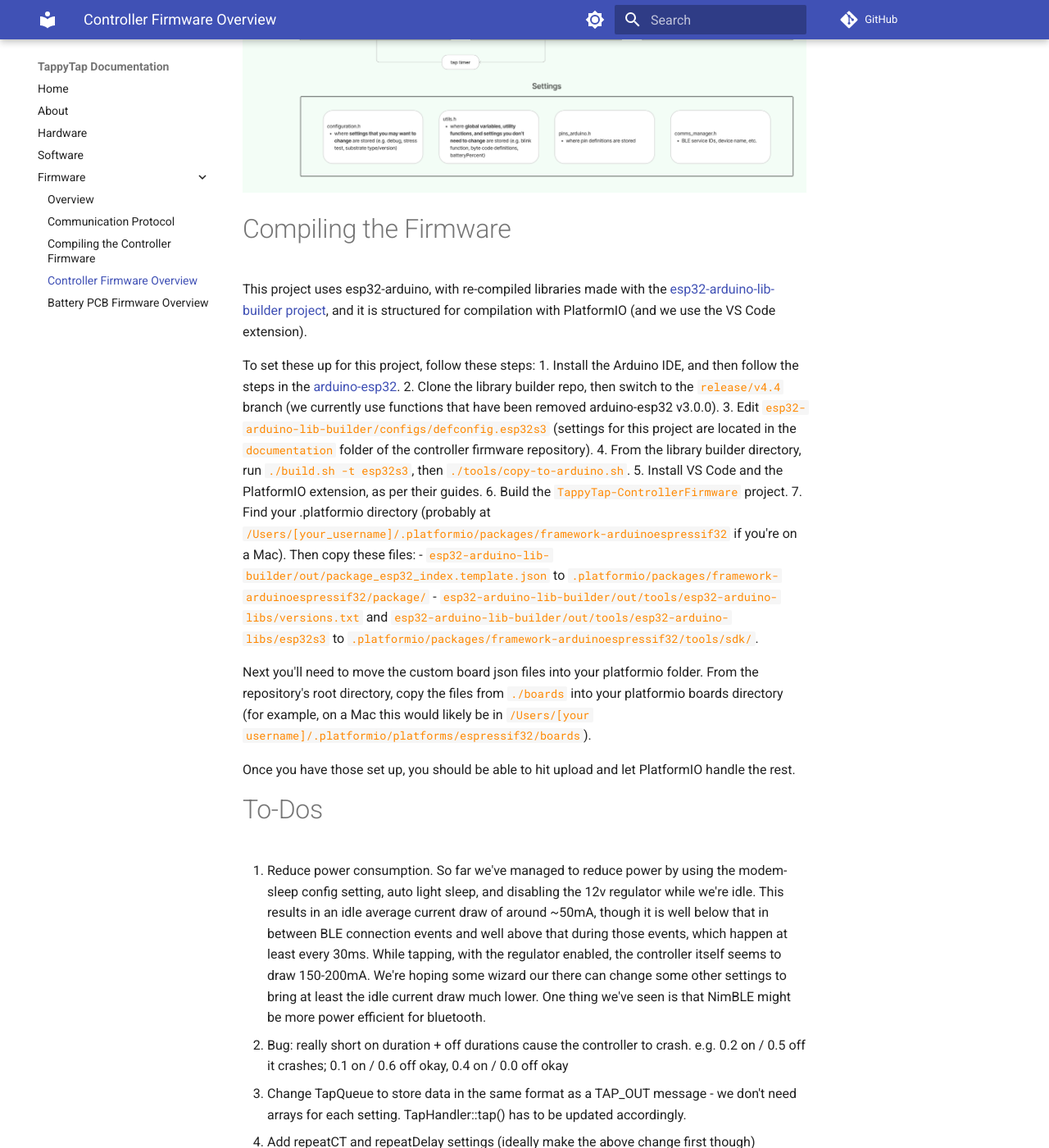
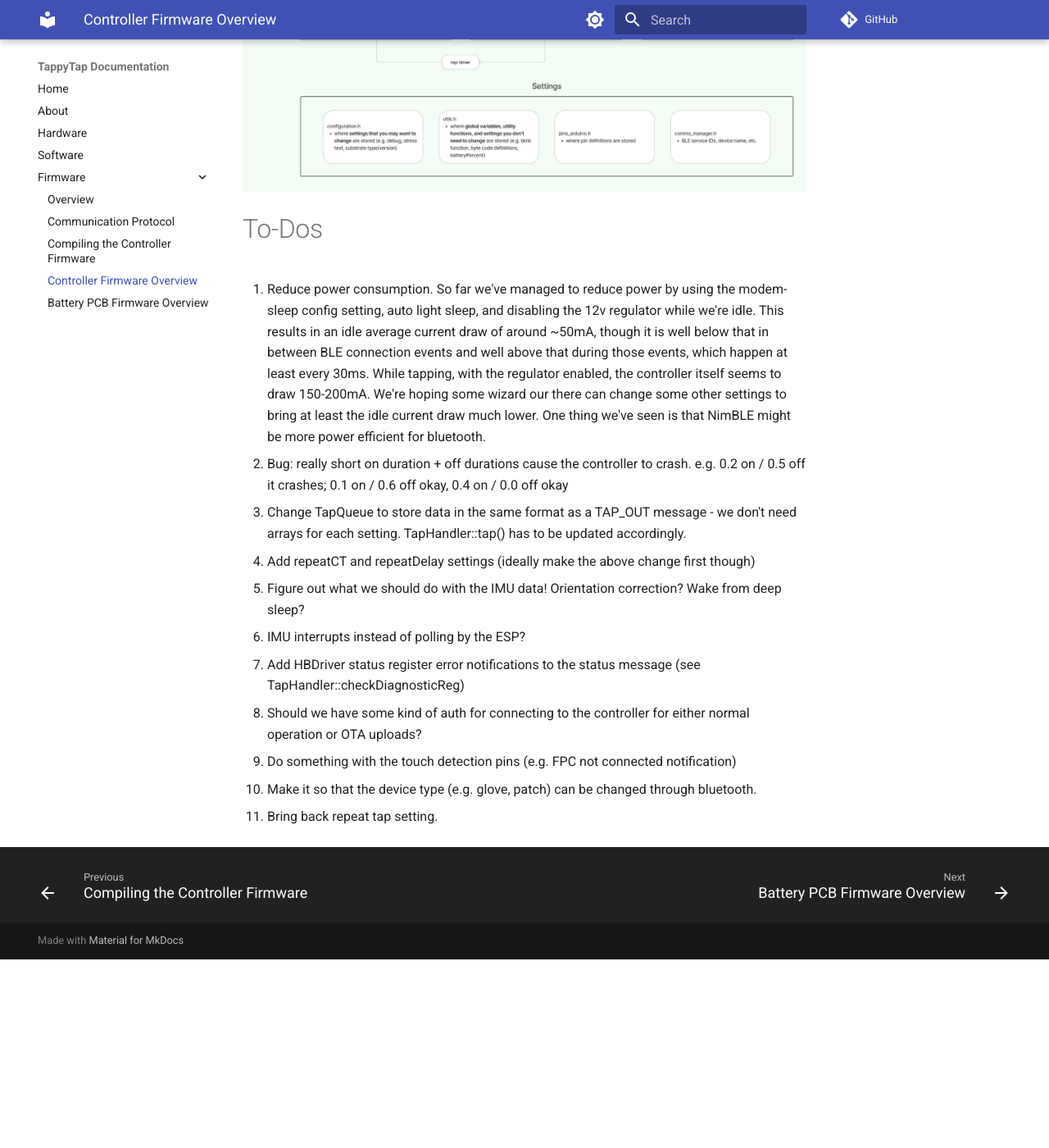
Before and after one commit to 0102io/docs, an MkDocs documentation site: the page built from docs/fwdocs/controllerfw.md, in a window 1280 px wide and 1400 px high, scrolled down 550 px. Shown: the whole window at 82% size. Built offline with MkDocs 1.6.1 and Material for MkDocs 9.7.7, drawn with Linux system fonts in a browser that asks for light colours; comment, search, counter and statistics services are not loaded; after the commit the page ends 1720 px from its top, so only the background shows below that; some of the changed text lies outside the part shown.

Commit message:
Move compilation instructions from controllerfw to compiling.md and update instructions

````diff
--- a/docs/fwdocs/controllerfw.md
+++ b/docs/fwdocs/controllerfw.md
@@ -5,25 +5,6 @@ The controller firmware can be found [here](https://github.com/0102io/testing/tr
 The controller's primary job is to receive a set of taps via the [bluetooth protocol](./protocol.md) and execute the taps with precise timing. The code is summarized by this flow chart:
 
 ![controller firmware flowchart](../images/controllerFirmwareFlowchart.png)
-
-# Compiling the Firmware
-
-This project uses esp32-arduino, with re-compiled libraries made with the [esp32-arduino-lib-builder project](https://github.com/espressif/esp32-arduino-lib-builder), and it is structured for compilation with PlatformIO (and we use the VS Code extension).
-
-To set these up for this project, follow these steps:
-1. Install the Arduino IDE, and then follow the steps in the [arduino-esp32](https://docs.espressif.com/projects/arduino-esp32/en/latest/installing.html).
-2. Clone the library builder repo, then switch to the `release/v4.4` branch (we currently use functions that have been removed arduino-esp32 v3.0.0).
-3. Edit `esp32-arduino-lib-builder/configs/defconfig.esp32s3` (settings for this project are located in the `documentation` folder of the controller firmware repository).
-4. From the library builder directory, run ```./build.sh -t esp32s3```, then ```./tools/copy-to-arduino.sh```.
-5. Install VS Code and the PlatformIO extension, as per their guides.
-6. Build the `TappyTap-ControllerFirmware` project.
-7. Find your .platformio directory (probably at `/Users/[your_username]/.platformio/packages/framework-arduinoespressif32` if you're on a Mac). Then copy these files:
-   - `esp32-arduino-lib-builder/out/package_esp32_index.template.json` to `.platformio/packages/framework-arduinoespressif32/package/`
-   - `esp32-arduino-lib-builder/out/tools/esp32-arduino-libs/versions.txt` and `esp32-arduino-lib-builder/out/tools/esp32-arduino-libs/esp32s3` to `.platformio/packages/framework-arduinoespressif32/tools/sdk/`.
-
-Next you'll need to move the custom board json files into your platformio folder. From the repository's root directory, copy the files from `./boards` into your platformio boards directory (for example, on a Mac this would likely be in `/Users/[your username]/.platformio/platforms/espressif32/boards`).
-
-Once you have those set up, you should be able to hit upload and let PlatformIO handle the rest.
 
 # To-Dos
 1. Reduce power consumption. So far we've managed to reduce power by using the modem-sleep config setting, auto light sleep, and disabling the 12v regulator while we're idle. This results in an idle average current draw of around ~50mA, though it is well below that in between BLE connection events and well above that during those events, which happen at least every 30ms. While tapping, with the regulator enabled, the controller itself seems to draw 150-200mA. We're hoping some wizard our there can change some other settings to bring at least the idle current draw much lower. One thing we've seen is that NimBLE might be more power efficient for bluetooth.
````
Also changed, not shown: docs/fwdocs/compiling.md (added, +39 -0 lines).
